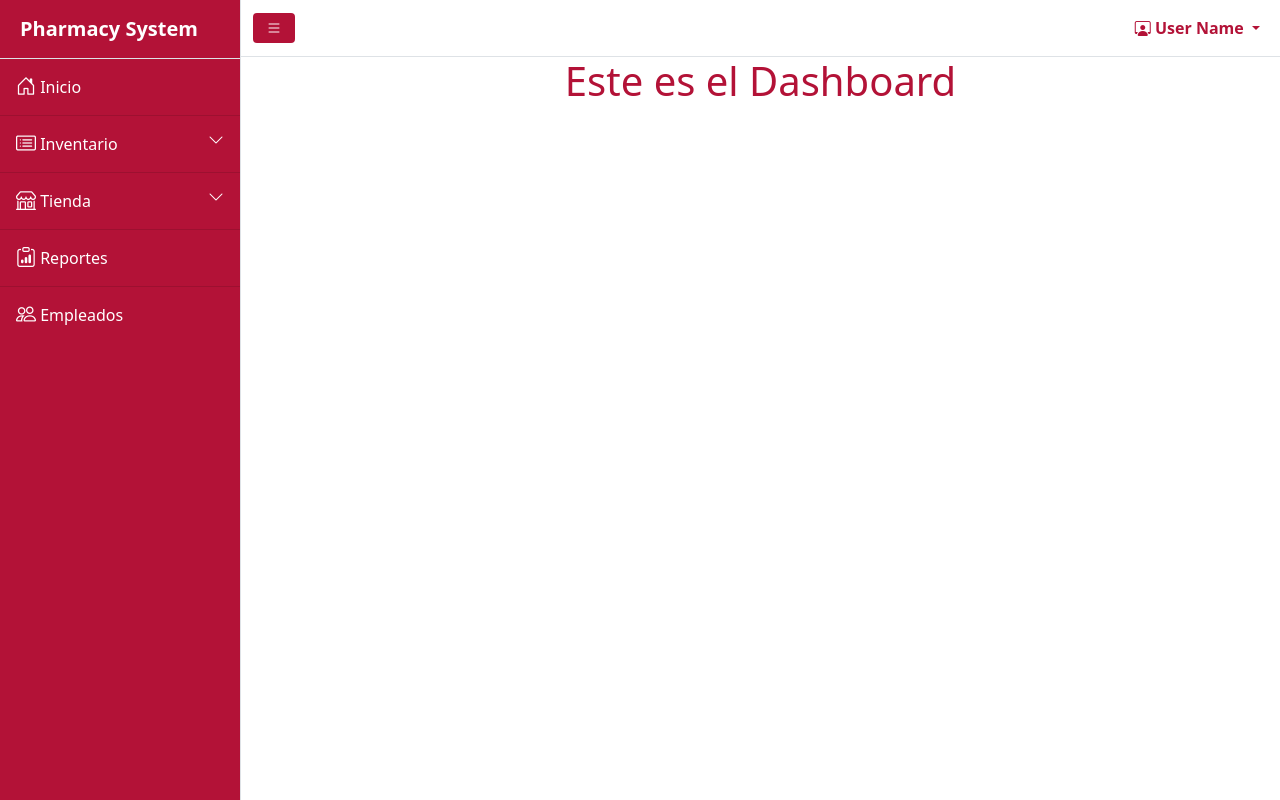
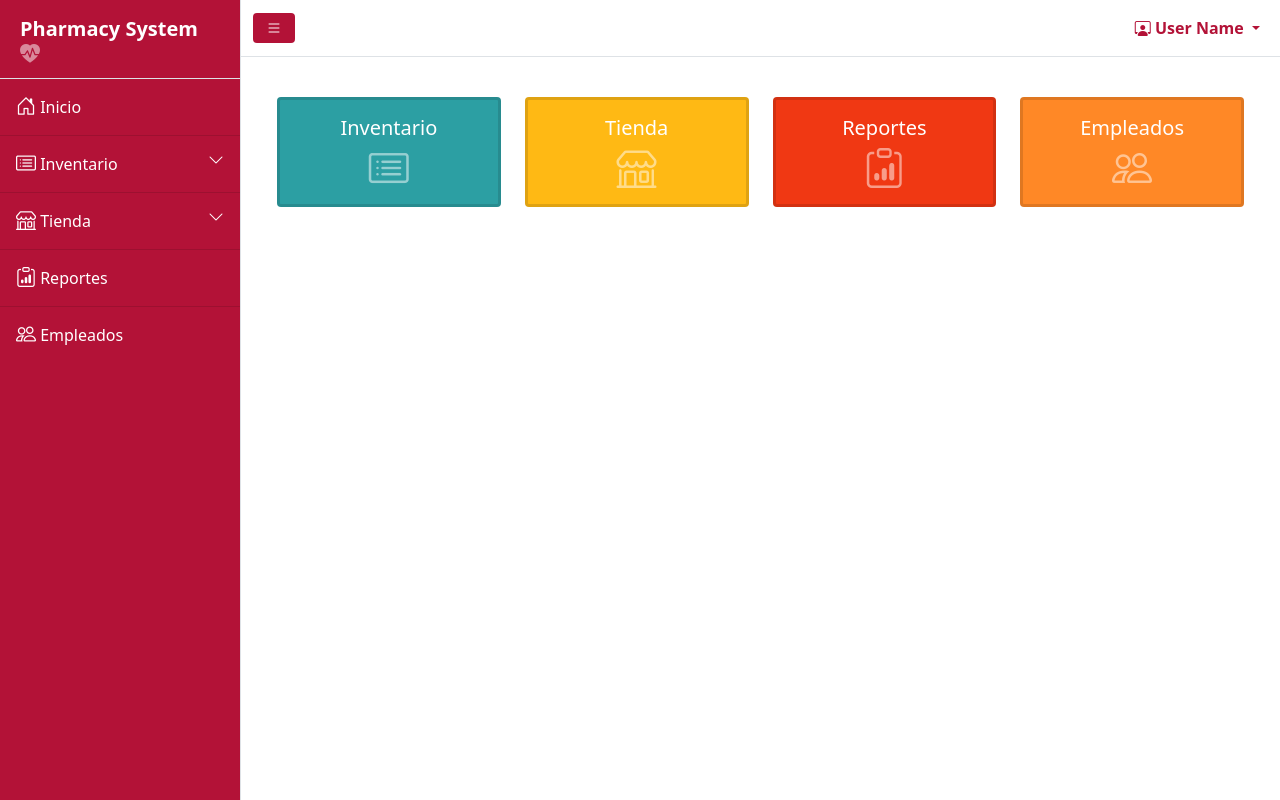
Before and after one commit to FelixAVeras/PharmacySystem_web, a PHP site: page /dashboard.php in a window 1280 px wide. Run offline with PHP 8.4, Linux system fonts and the light colour scheme; some libraries are stand-ins or nearby versions.

Commit message:
Cambios
Dashboard

```diff
--- a/css/custom.css
+++ b/css/custom.css
@@ -49,3 +49,9 @@ h1 {
   width: 100%;
   height: 100px;
 }
+
+.formCategoria label {
+  color: #b31237;
+  font-weight: 500;
+  margin-bottom: 5px;
+}
--- a/dashboard.php
+++ b/dashboard.php
@@ -18,8 +18,62 @@ include ("headerLinks.php");
         <div id="page-content-wrapper">
             <?php include ("navbar.php"); ?>
             <div class="container-fluid">
-               <h1 class="text-center">Este es el Dashboard</h1>
+                <div class="row mt-3 p-4">
+                <div class="col-sm-3 mb-3 ">
+                <a class="text-decoration-none" href="">
+                <div class="card  border-3" style="background-color:#2c9fa3 ;">
+                    <div class="card-body">
+                        <h5 class="card-title text-center text-white">
+                            Inventario
+                        </h5>
+                        <i class="bi bi-card-list d-flex fs-1 justify-content-center mt-auto text-white-50"></i>
+                    </div>
+                    </div>
+                </a>
             </div>
+            <div class="col-sm-3 mb-3 ">
+                <a class="text-decoration-none" href="">
+                <div class="card  border-3" style="background-color:#ffb914 ;">
+                    <div class="card-body">
+                        <h5 class="card-title text-center text-white">
+                            Tienda
+                        </h5>
+                        <i class="bi bi-shop d-flex fs-1 justify-content-center mt-auto text-white-50 "></i>
+                    </div>
+                    </div>
+                </a>
+            </div>
+            <div class="col-sm-3 mb-3 ">
+                <a class="text-decoration-none" href="">
+                <div class="card  border-3" style="background-color:#f03813 ;">
+                    <div class="card-body">
+                        <h5 class="card-title text-center text-white">
+                            Reportes
+                        </h5>
+                        <i class="bi bi-clipboard-data d-flex fs-1 justify-content-center mt-auto text-white-50"></i>
+                    </div>
+                    </div>
+                </a>
+            </div>
+            <div class="col-sm-3 mb-3 ">
+                <a class="text-decoration-none" href="">
+                <div class="card  border-3" style="background-color:#ff8826 ;">
+                    <div class="card-body">
+                        <h5 class="card-title text-center text-white">
+                            Empleados
+                        </h5>
+                        <i class="bi bi-people d-flex fs-1 justify-content-center mt-auto text-white-50"></i>
+                    </div>
+                    </div>
+                </a>
+            </div>
+
+                </a>
+            </div>
+
+                </div>
+
+        </div>
         </div>
     </div>
 
--- a/navbar.php
+++ b/navbar.php
@@ -16,8 +16,14 @@
                     User Name
                     </a>
                     <div class="dropdown-menu dropdown-menu-end" aria-labelledby="navbarDropdown">
-                        <a class="dropdown-item text-center" href="#!">Mi perfil</a>
-                        <a class="dropdown-item text-center" href="#!">Configuración</a>
+                        <a class="dropdown-item text-center" href="#!">
+                        <i class="bi bi-person"></i>
+                            Mi perfil
+                        </a>
+                        <a class="dropdown-item text-center" href="#!">
+                        <i class="bi bi-gear-wide-connected"></i>
+                        Configuración
+                        </a>
                         <div class="dropdown-divider"></div>
                         <a class="dropdown-item" href="#!">
                         <form method='post' action="">
--- a/sidenav.php
+++ b/sidenav.php
@@ -1,7 +1,10 @@
 
 
 <div class="sidebar-custom border-end " id="sidebar-wrapper">
-    <div class="sidebar-heading border-bottom fw-bold fs-5">Pharmacy System</div>
+    <div class="sidebar-heading border-bottom fw-bold fs-5">
+         Pharmacy System
+         <i class="bi bi-heart-pulse-fill text-white-50"></i>
+        </div>
     <div class="list-custom list-group list-group-flush">
         <a class="list-group-item list-group-item-action list-group-item-light p-3 " href="dashboard.php">
         <i class="bi bi-house-door fs-5"></i>
```
Also changed, not shown: categorias.php (+8 -8 lines), css/productos.css (+16 -0 lines), productos.php (+11 -9 lines).
